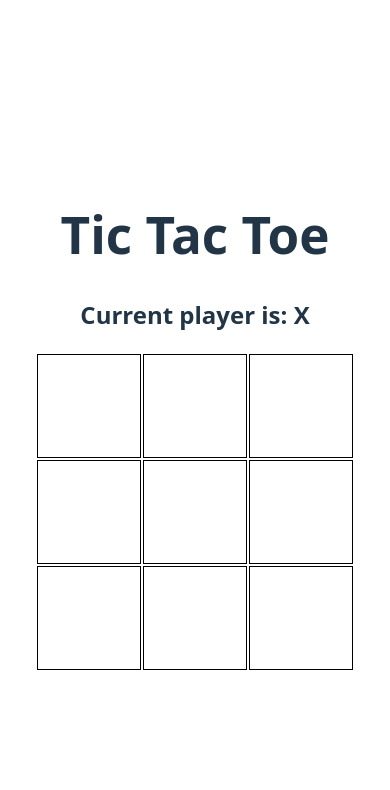
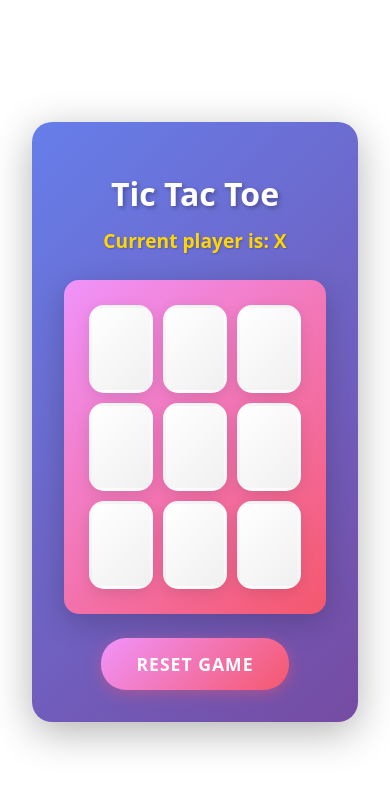
Before and after one commit to YZaritsky/tic-tac-toe-tdd, a React (Vite) app: page / in a window 390 px wide. Shown: the top 790 px of the page. Built offline with nearby package versions, Linux system fonts and the light colour scheme.

Commit message:
Step 06 - css style enhancements and reset button - with AI

```diff
--- a/src/App.css
+++ b/src/App.css
@@ -5,10 +5,150 @@
   text-align: center;
 }
 
+header {
+  background: linear-gradient(135deg, #667eea 0%, #764ba2 100%);
+  padding: 2rem;
+  border-radius: 20px;
+  box-shadow: 0 10px 40px rgba(0, 0, 0, 0.3);
+}
+
+h1 {
+  color: #fff;
+  text-shadow: 2px 2px 4px rgba(0, 0, 0, 0.3);
+  margin-bottom: 1rem;
+}
+
+h2 {
+  color: #ffd700;
+  font-size: 1.5rem;
+  margin-bottom: 1.5rem;
+  text-shadow: 1px 1px 2px rgba(0, 0, 0, 0.2);
+}
+
+table {
+  margin: 0 auto 1.5rem;
+  border-collapse: separate;
+  border-spacing: 10px;
+  background: linear-gradient(135deg, #f093fb 0%, #f5576c 100%);
+  padding: 15px;
+  border-radius: 15px;
+  box-shadow: 0 8px 30px rgba(0, 0, 0, 0.2);
+}
+
 td {
-  width:  100px;
-  height:  100px;
-  border: 1px solid #000;
+  width: 100px;
+  height: 100px;
+  background: linear-gradient(135deg, #fff 0%, #f0f0f0 100%);
+  border: 3px solid transparent;
+  border-radius: 15px;
   user-select: none;
   cursor: pointer;
+  font-size: 3rem;
+  font-weight: bold;
+  transition: all 0.3s ease;
+  box-shadow: 0 4px 15px rgba(0, 0, 0, 0.1);
+  position: relative;
 }
+
+td:hover:not(.disabled) {
+  transform: scale(1.05);
+  box-shadow: 0 6px 20px rgba(0, 0, 0, 0.2);
+}
+
+/* X styling */
+.cell-x {
+  color: #00d4ff;
+  text-shadow: 0 0 10px rgba(0, 212, 255, 0.5);
+  background: linear-gradient(135deg, #e0f7ff 0%, #b3e5fc 100%);
+  animation: popIn 0.3s ease;
+}
+
+/* O styling */
+.cell-o {
+  color: #ff6b6b;
+  text-shadow: 0 0 10px rgba(255, 107, 107, 0.5);
+  background: linear-gradient(135deg, #ffe0e0 0%, #ffcccc 100%);
+  animation: popIn 0.3s ease;
+}
+
+/* Pop-in animation */
+@keyframes popIn {
+  0% {
+    transform: scale(0);
+    opacity: 0;
+  }
+  50% {
+    transform: scale(1.1);
+  }
+  100% {
+    transform: scale(1);
+    opacity: 1;
+  }
+}
+
+/* Winning cell animation */
+.winning-cell {
+  border: 3px solid #ffd700;
+  background: linear-gradient(135deg, #fff9c4 0%, #ffeb3b 100%);
+  animation: winningPulse 1s ease infinite;
+}
+
+@keyframes winningPulse {
+  0%, 100% {
+    box-shadow: 0 0 20px rgba(255, 215, 0, 0.8);
+    transform: scale(1);
+  }
+  50% {
+    box-shadow: 0 0 40px rgba(255, 215, 0, 1);
+    transform: scale(1.05);
+  }
+}
+
+/* Disabled state */
+.disabled {
+  cursor: not-allowed;
+  opacity: 0.6;
+}
+
+/* Reset button */
+.reset-button {
+  background: linear-gradient(135deg, #f093fb 0%, #f5576c 100%);
+  border: none;
+  color: white;
+  padding: 0.8em 2em;
+  font-size: 1.1rem;
+  font-weight: bold;
+  border-radius: 25px;
+  cursor: pointer;
+  box-shadow: 0 4px 15px rgba(245, 87, 108, 0.4);
+  transition: all 0.3s ease;
+  text-transform: uppercase;
+  letter-spacing: 1px;
+}
+
+.reset-button:hover {
+  transform: translateY(-2px);
+  box-shadow: 0 6px 20px rgba(245, 87, 108, 0.6);
+}
+
+.reset-button:active {
+  transform: translateY(0);
+  box-shadow: 0 2px 10px rgba(245, 87, 108, 0.4);
+}
+
+/* Mobile responsive */
+@media (max-width: 600px) {
+  td {
+    width: 80px;
+    height: 80px;
+    font-size: 2.5rem;
+  }
+
+  h1 {
+    font-size: 2rem;
+  }
+
+  h2 {
+    font-size: 1.2rem;
+  }
+}
--- a/src/App.jsx
+++ b/src/App.jsx
@@ -2,13 +2,18 @@ import './App.css'
 import {useState} from "react";
 import {getWinner, isBoardFull} from "./utils.js";
 
-const Cell = ({val, onCellClick}) => {
+const Cell = ({val, onCellClick, isWinning, isDisabled}) => {
+    const cellClass = `cell ${val === 'X' ? 'cell-x' : val === 'O' ? 'cell-o' : ''} ${isWinning ? 'winning-cell' : ''} ${isDisabled ? 'disabled' : ''}`;
     return (
-        <td onClick={onCellClick}>{val}</td>
+        <td className={cellClass} onClick={onCellClick}>{val}</td>
     )
 }
 
-const Row = ({cells, onCellClick, index}) => {
+const Row = ({cells, onCellClick, index, winningCells, isDisabled}) => {
+    const isWinningCell = (row, col) => {
+        return winningCells?.some(([r, c]) => r === row && c === col) || false;
+    };
+
     return (
         <tr>
             {cells.map((val, cellIndex) =>
@@ -16,6 +21,8 @@ const Row = ({cells, onCellClick, index}) => {
                     key={cellIndex}
                     val={val}
                     onCellClick={() => onCellClick(index, cellIndex)}
+                    isWinning={isWinningCell(index, cellIndex)}
+                    isDisabled={isDisabled}
                 />
             )}
         </tr>
@@ -42,10 +49,19 @@ function App() {
     const [currentPlayer, setCurrentPlayer] = useState('X');
     const [board, setBoard] = useState(initBoard(3));
     const [isGameOver, setIsGameOver] = useState(false);
-    const [winner, setWinner] = useState(false);
+    const [winner, setWinner] = useState(null);
+    const [winningCells, setWinningCells] = useState(null);
 
     const togglePlayer = () => {
         setCurrentPlayer(currentPlayer === 'X' ? 'O' : 'X');
+    }
+
+    const resetGame = () => {
+        setBoard(initBoard(3));
+        setCurrentPlayer('X');
+        setIsGameOver(false);
+        setWinner(null);
+        setWinningCells(null);
     }
 
     const onCellClick = (row, col) => {
@@ -53,10 +69,11 @@ function App() {
             const newBoard = cloneBoard(board);
             newBoard[row][col] = currentPlayer;
             setBoard(newBoard);
-            const winnerSign = getWinner(newBoard);
+            const winResult = getWinner(newBoard);
 
-            if (winnerSign) {
-                setWinner(winnerSign);
+            if (winResult) {
+                setWinner(winResult.winner);
+                setWinningCells(winResult.positions);
                 setIsGameOver(true);
             } else if (isBoardFull(newBoard)) {
                 setIsGameOver(true);
@@ -66,7 +83,7 @@ function App() {
         }
     }
 
-    const message = winner ? `Winner is: ${winner}` : isGameOver ? 'Game Over' : `Current player is: ${currentPlayer}`;
+    const message = winner ? `Winner is: ${winner}` : isGameOver ? 'Game Over - Draw!' : `Current player is: ${currentPlayer}`;
 
     return (
         <body>
@@ -76,10 +93,18 @@ function App() {
             <table>
                 <tbody>
                 {board.map((cells, index) => (
-                    <Row key={index} index={index} cells={cells} onCellClick={onCellClick}/>
+                    <Row
+                        key={index}
+                        index={index}
+                        cells={cells}
+                        onCellClick={onCellClick}
+                        winningCells={winningCells}
+                        isDisabled={isGameOver}
+                    />
                 ))}
                 </tbody>
             </table>
+            <button className="reset-button" onClick={resetGame}>Reset Game</button>
         </header>
         </body>
     )
--- a/src/utils.js
+++ b/src/utils.js
@@ -3,45 +3,55 @@ export const isBoardFull = (board) => {
 }
 
 const isRowWin = (board, player) => {
-    return board.some(row => row.every(cell => cell === player));
+    for (let row = 0; row < board.length; row++) {
+        if (board[row].every(cell => cell === player)) {
+            return board[row].map((_, col) => [row, col]);
+        }
+    }
+    return null;
 }
 
 const isColumnWin = (board, player) => {
     for (let col = 0; col < board.length; col++) {
         if (board.every(row => row[col] === player)) {
-            return true;
+            return board.map((_, row) => [row, col]);
         }
     }
+    return null;
 }
 
 const isForwardDiagonalWin = (board, player) => {
-    let res = false;
     for (let i = 0; i < board.length; i++) {
         if (board[i][i] !== player) {
-            res = player;
+            return null;
         }
     }
-    return res;
+    return board.map((_, i) => [i, i]);
 }
 
 const isBackwardDiagonalWin = (board, player) => {
-    let res = false;
     for (let i = 0; i < board.length; i++) {
         if (board[i][board.length - 1 - i] !== player) {
-            res = player;
+            return null;
         }
     }
-    return res;
+    return board.map((_, i) => [i, board.length - 1 - i]);
 }
 
 const isDiagonalWin = (board, player) => {
-    isForwardDiagonalWin(board, player) || isBackwardDiagonalWin(board, player);
+    return isForwardDiagonalWin(board, player) || isBackwardDiagonalWin(board, player);
 }
 
-const isPlayerWinner = (board, player) => {
+const getWinningPositions = (board, player) => {
     return isRowWin(board, player) || isColumnWin(board, player) || isDiagonalWin(board, player);
 }
 
 export const getWinner = (board) => {
-    return isPlayerWinner(board, 'X') ? 'X' : isPlayerWinner(board, 'O') ? 'O' : false;
+    const xWin = getWinningPositions(board, 'X');
+    if (xWin) return { winner: 'X', positions: xWin };
+
+    const oWin = getWinningPositions(board, 'O');
+    if (oWin) return { winner: 'O', positions: oWin };
+
+    return null;
 }
```
